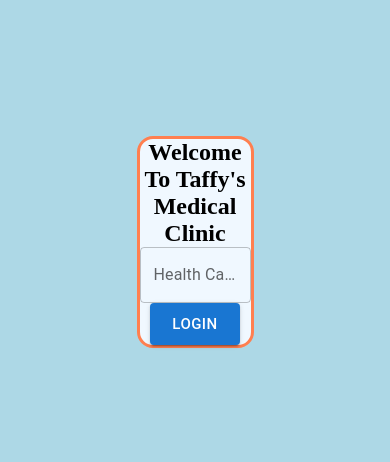
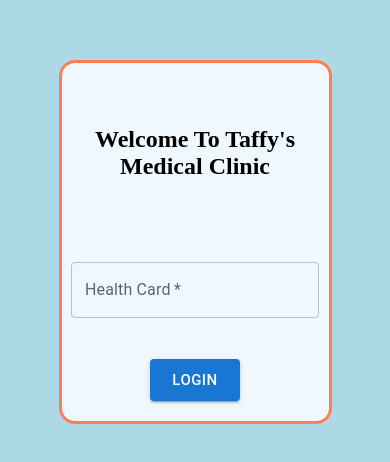
Before and after one commit to Muhammad-I-Hasan/Clinic-Booking-App, a React (Vite) app in the folder client/: page /login in a window 390 px wide. Shown: the part 180-642 px from the top of the page. Built offline with nearby package versions, Linux system fonts and the light colour scheme.

Commit message:
added mobile support

```diff
--- a/client/src/pages/Login/Login.css
+++ b/client/src/pages/Login/Login.css
@@ -23,12 +23,18 @@
 
 }
 
+@media only screen and (max-width: 700px) {
+  /*For mobile screens*/
+  .login {
+    width: 70%;
+  }
+}
+
 .loginTitle{
   text-align: center;
   display: grid;
   align-items: center;
-
-  flex:1
+  flex:1;
 }
 
 .loginForm{
@@ -39,4 +45,5 @@
   align-items: center;
   justify-content: space-around;
   /* : 5em; */
+
 }
```
Also changed, not shown: 1 other file (tests, documents, lock files or other folders).
